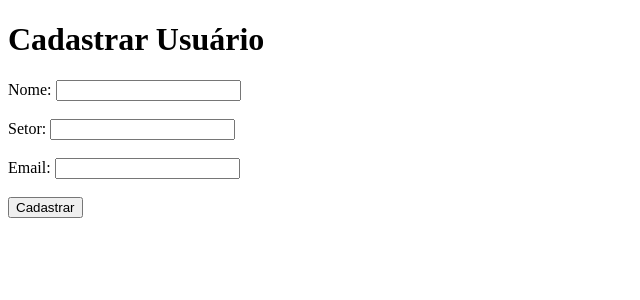
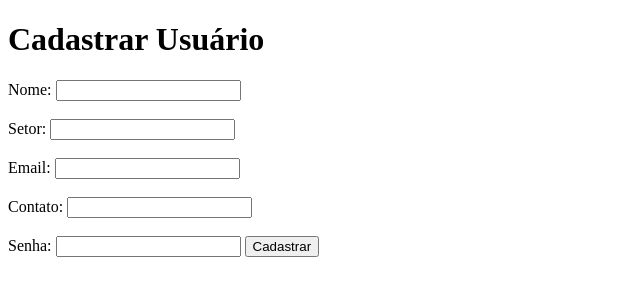
Before and after one commit to EZFelin/Sistema-Inspecoes, a Flask app: page /usuarios/cadastrar in a window 1280 px wide. Shown: the top 300 px of the page, without its empty margins (0-640 px from the left). Run offline with Flask 3, Linux system fonts and the light colour scheme.

Commit message:
Integração de cadastro de usúarios com Flask e PostgreSQL

```diff
--- a/app.py
+++ b/app.py
@@ -1,4 +1,5 @@
 from flask import Flask,render_template,request
+from Backend.usuarios import cadastrar_usuario as salvar_usuario
 
 app = Flask(__name__)
 
@@ -15,15 +16,15 @@ def equipamentos():
     return render_template("equipamentos.html")
 
 @app.route("/usuarios/cadastrar", methods=["GET", "POST"])
-def cadastrar_usuario():
+def pagina_cadastrar_usuario():
     if request.method == "POST":
         nome = request.form["nome"]
         setor = request.form["setor"]
+        contato = request.form["contato"]
         email = request.form["email"]
+        senha = request.form["senha"]
 
-        print(nome)
-        print(setor)
-        print(email)
+        salvar_usuario(nome, setor, contato, email, senha)
     return render_template("cadastrar_usuario.html")
 
 @app.route("/usuarios/listar")
--- a/templates/cadastrar_usuario.html
+++ b/templates/cadastrar_usuario.html
@@ -8,15 +8,29 @@
 <body>
     <h1>Cadastrar Usuário</h1>
     <form action="/usuarios/cadastrar" method="POST">
+
         <label for="nome">Nome:</label>
         <input type="text" id="nome" name="nome" required>
+
         <br><br>
+
         <label for="setor" >Setor:</label>
         <input type="text" id="setor" name="setor" required>
+
         <br><br>
+
         <label for="email">Email:</label>
         <input type="email" id="email" name="email" required>
+
         <br><br>
+        <label for="contato">Contato:</label>
+        <input type="text" id="contato" name="contato" required>
+
+        <br><br>
+
+        <label for="senha">Senha:</label>
+        <input type="password" id="senha" name="senha" required>
+
         <button type="submit">Cadastrar</button>
     </form>
 </body>
```
Also changed, not shown: Backend/usuarios.py (+2 -8 lines).
